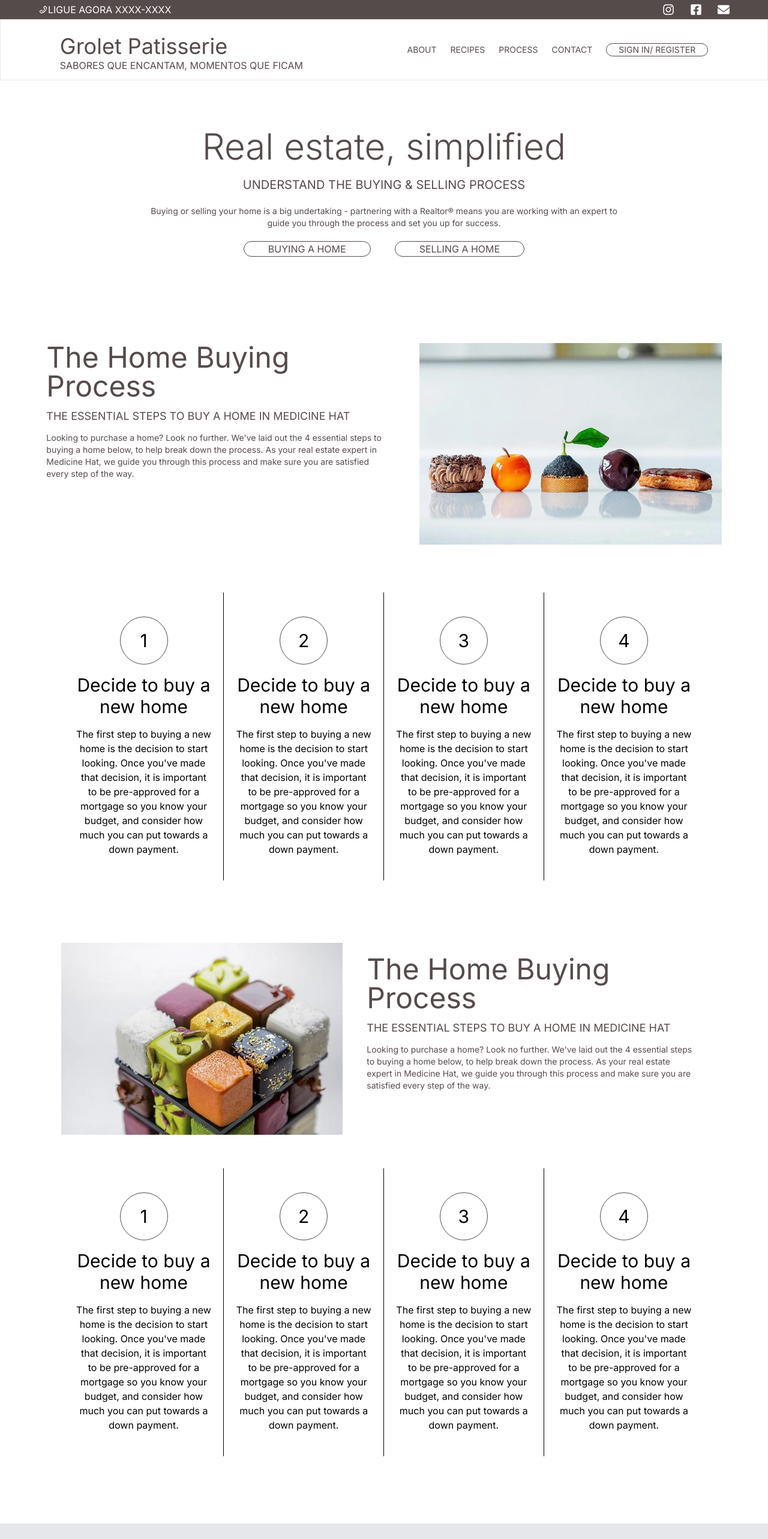
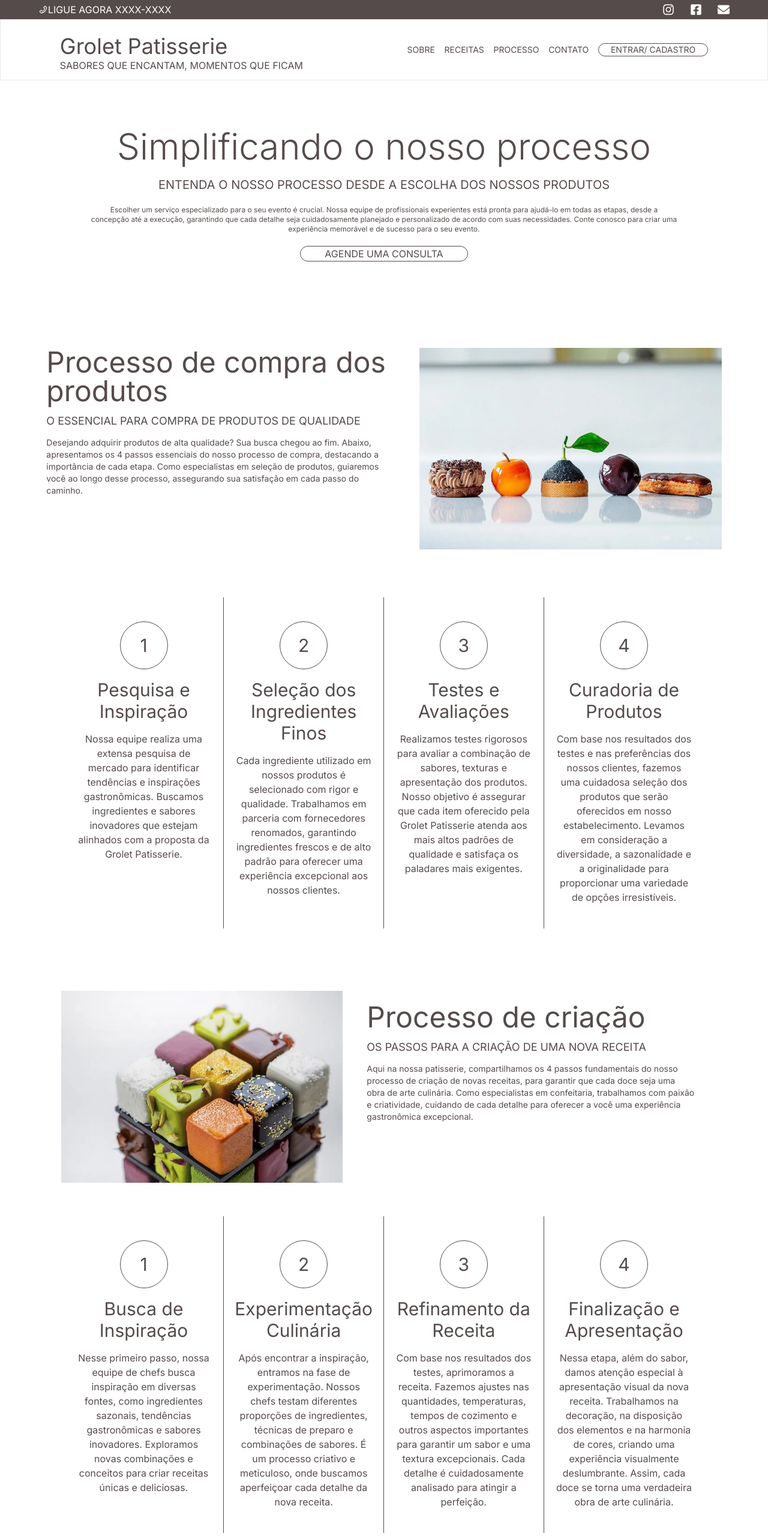
Before and after one commit to JhonatasAnicezio/Grolet_Patisserie, a Next.js app: page /process in a window 1280 px wide. Shown: the top 2566 px of the page at 60% size. Built offline with nearby package versions, Linux system fonts and the light colour scheme.

Commit message:
feat: add new copy

```diff
--- a/src/app/about/page.tsx
+++ b/src/app/about/page.tsx
@@ -4,11 +4,11 @@ export default function About() {
       <div className="flex py-16 w-11/12 justify-evenly">
         <img className="w-2/5 pt-10 h-96" src="/masterclass.webp" alt="Descrição da imagem" />
         <div className="flex flex-col w-2/5 gap-5">
-          <h1 className="text-5xl">Your real estate partners</h1>
-          <h3>ABOUT CATHIE AND CARLY</h3>
-          <div className="flex flex-col gap-2">
-            <p className="text-sm">Mother-Daughter team Cathie and Carly share a passion for real estate. Cathie has been a licensed Realtor® in the City of Medicine Hat and surrounding areas since 2003. Carly joined her as a licensed Realtor® in 2022 to extend their reliable and professional services.</p>
-            <p className="text-sm">Buying a home is a big undertaking - we use our experience to guide you through the real estate process and ensure every detail is accounted for. As your trusted real estate partners, we'll work to find your dream home and make the process easy to understand. Whether you’re new to Medicine Hat, or already a part of our community, get in touch to see how we can help with all your real estate needs.</p>
+          <h1 className="text-6xl">Nossos confeiteros</h1>
+          <h3>SOBRE CEDRIC E SEU TIME DE CONFEITEIROS</h3>
+          <div className="flex flex-col gap-2 text-xs">
+            <p>Cedric Grolet lidera uma equipe de talentosos chefs confeiteiros apaixonados por criar obras-primas gastronômicas. Com habilidades e expertise únicas, cada membro da equipe contribui para a excelência e originalidade das criações da Grolet Patisserie. Dos habilidosos padeiros aos especialistas em decoração, cada um desempenha um papel fundamental na entrega de produtos que encantam os paladares e os olhos dos clientes.</p>
+            <p>O time da Grolet Patisserie compartilha um compromisso com a inovação e a busca contínua pela excelência. Eles estão sempre atualizados com as últimas tendências e técnicas no mundo da confeitaria, permitindo que criem sobremesas incríveis e exclusivas. Com trabalho em equipe, criatividade e atenção meticulosa aos detalhes, o time da Grolet Patisserie está dedicado a proporcionar uma experiência gastronômica excepcional para seus clientes, transformando cada doce em uma verdadeira obra de arte.</p>
           </div>
         </div>
       </div>
@@ -20,17 +20,17 @@ export default function About() {
         </div>
       </div>
       <div className="flex flex-col p-16 gap-2 items-center text-center bg-white">
-        <h2 className="text-5xl font-light">Expertise in the Medicine Hat Market</h2>
-        <h3 className="text-xl">LET US HELP YOU REACH YOUR REAL ESTATE GOALS</h3>
-        <p className="text-sm px-32">Whether you are buying for the first time, or downsizing for retirement, our years of experience in the Medicine Hat real estate market have given us a wealth of knowledge about all kinds of real estate needs.</p>
-        <div className="flex text-black text-3xl py-10 w-5/6">
-          <p className="border-r py-10 px-5 border-black">Moving to Medicine Hat</p>
-          <p className="border-r py-10 px-5 border-black">First Time Buyers</p>
-          <p className="border-r py-10 px-5 border-black">Downsizing for Retirement</p>
-          <p className="py-10 px-5">Finding your Dream Home</p>
+        <h2 className="text-5xl font-light">Expertise no mundo Gastronômico</h2>
+        <h3 className="text-xl">DEIXE-NOS AJUDAR VOCÊ A ALCANÇAR SEUS OBJETIVOS GASTRONÔMICOS</h3>
+        <p className="text-sm px-32">Com uma equipe de renomados chefs confeiteiros liderada por Cedric Grolet, garantimos oferecer uma experiência única e deliciosa. Nossa expertise nos permite criar doces e bolos personalizados para todas as ocasiões, tornando seus momentos especiais ainda mais saborosos.</p>
+        <div className="flex text-black text-xl py-10 w-5/6">
+          <p className="border-r py-10 px-5 border-black">Descubra a Delícia da Grolet Patisserie</p>
+          <p className="border-r py-10 px-5 border-black">Saboreie Nossas Delícias pela Primeira Vez</p>
+          <p className="border-r py-10 px-5 border-black">Uma Experiência Deliciosa para Cada Ocasião</p>
+          <p className="py-10 px-5">Encante-se com os Doces dos Seus Sonhos na Grolet Patisserie</p>
         </div>
         <button className="bg-brown-color text-white rounded-full py-0.5 px-20">
-          LEARN MORE ABOUT OUR PROCESS
+          SAIBA MAIS SOBRE NOSSO PROCESSO
         </button>
       </div>
     </main>
--- a/src/app/process/page.tsx
+++ b/src/app/process/page.tsx
@@ -2,76 +2,71 @@ export default function Process() {
   return (
     <main className="flex flex-col text-brown-color items-center justify-center">
       <div className="flex flex-col gap-5 py-20 items-center text-center w-5/6 ">
-        <h1 className="text-6xl font-light">Real estate, simplified</h1>
-        <h2 className="text-xl">UNDERSTAND THE BUYING & SELLING PROCESS</h2>
-        <p className="text-sm w-3/4">Buying or selling your home is a big undertaking - partnering with a Realtor® means you are working with an expert to guide you through the process and set you up for success.</p>
-        <div className="flex gap-10">
-          <button className="px-10 rounded-full border border-brown-color">
-            BUYING A HOME
-          </button>
-          <button className="px-10 rounded-full border border-brown-color">
-            SELLING A HOME
-          </button>
-        </div>
+        <h1 className="text-6xl font-light">Simplificando o nosso processo</h1>
+        <h2 className="text-xl">ENTENDA O NOSSO PROCESSO DESDE A ESCOLHA DOS NOSSOS PRODUTOS</h2>
+        <p className="text-xs w-11/12">Escolher um serviço especializado para o seu evento é crucial. Nossa equipe de profissionais experientes está pronta para ajudá-lo em todas as etapas, desde a concepção até a execução, garantindo que cada detalhe seja cuidadosamente planejado e personalizado de acordo com suas necessidades. Conte conosco para criar uma experiência memorável e de sucesso para o seu evento.</p>
+        <button className="px-10 rounded-full border border-brown-color">
+          AGENDE UMA CONSULTA
+        </button>
       </div>
       <div className="flex py-10 w-11/12">
         <div className="flex flex-col p-6 gap-3">
-          <h2 className="text-5xl">The Home Buying Process</h2>
-          <h3 className="text-lg">THE ESSENTIAL STEPS TO BUY A HOME IN MEDICINE HAT</h3>
-          <p className="text-sm">Looking to purchase a home? Look no further. We've laid out the 4 essential steps to buying a home below, to help break down the process. As your real estate expert in Medicine Hat, we guide you through this process and make sure you are satisfied every step of the way.</p>
+          <h2 className="text-5xl">Processo de compra dos produtos</h2>
+          <h3 className="text-lg">O ESSENCIAL PARA COMPRA DE PRODUTOS DE QUALIDADE</h3>
+          <p className="text-sm">Desejando adquirir produtos de alta qualidade? Sua busca chegou ao fim. Abaixo, apresentamos os 4 passos essenciais do nosso processo de compra, destacando a importância de cada etapa. Como especialistas em seleção de produtos, guiaremos você ao longo desse processo, assegurando sua satisfação em cada passo do caminho.</p>
         </div>
         <img className="w-1/2 h-96 p-6" src="/kends-patisserie.webp" alt="Descrição da imagem" />
       </div>
-      <div className="flex text-black text-3xl pt-4 pb-16 w-5/6">
-        <div className="flex flex-col gap-4 items-center text-center border-r py-10 w-1/4 px-5 border-black">
+      <div className="flex text-3xl pt-4 pb-16 w-5/6">
+        <div className="flex flex-col gap-4 items-center text-center border-r py-10 w-1/4 px-5 border-brown-color">
           <h2 className="flex items-center justify-center text-3xl rounded-full h-20 w-20 border border-brown-color">1</h2>
-          <h3>Decide to buy a new home</h3>
-          <p className="text-base">The first step to buying a new home is the decision to start looking. Once you've made that decision, it is important to be pre-approved for a mortgage so you know your budget, and consider how much you can put towards a down payment.</p>
+          <h3>Pesquisa e Inspiração</h3>
+          <p className="text-base">Nossa equipe realiza uma extensa pesquisa de mercado para identificar tendências e inspirações gastronômicas. Buscamos ingredientes e sabores inovadores que estejam alinhados com a proposta da Grolet Patisserie.</p>
         </div>
-        <div className="flex flex-col gap-4 items-center text-center border-r py-10 w-1/4 px-5 border-black">
+        <div className="flex flex-col gap-4 items-center text-center border-r py-10 w-1/4 px-5 border-brown-color">
           <h2 className="flex items-center justify-center text-3xl rounded-full h-20 w-20 border border-brown-color">2</h2>
-          <h3>Decide to buy a new home</h3>
-          <p className="text-base">The first step to buying a new home is the decision to start looking. Once you've made that decision, it is important to be pre-approved for a mortgage so you know your budget, and consider how much you can put towards a down payment.</p>
+          <h3>Seleção dos Ingredientes Finos</h3>
+          <p className="text-base">Cada ingrediente utilizado em nossos produtos é selecionado com rigor e qualidade. Trabalhamos em parceria com fornecedores renomados, garantindo ingredientes frescos e de alto padrão para oferecer uma experiência excepcional aos nossos clientes.</p>
         </div>
-        <div className="flex flex-col gap-4 items-center text-center border-r py-10 w-1/4 px-5 border-black">
+        <div className="flex flex-col gap-4 items-center text-center border-r py-10 w-1/4 px-5 border-brown-color">
           <h2 className="flex items-center justify-center text-3xl rounded-full h-20 w-20 border border-brown-color">3</h2>
-          <h3>Decide to buy a new home</h3>
-          <p className="text-base">The first step to buying a new home is the decision to start looking. Once you've made that decision, it is important to be pre-approved for a mortgage so you know your budget, and consider how much you can put towards a down payment.</p>
+          <h3>Testes e Avaliações</h3>
+          <p className="text-base">Realizamos testes rigorosos para avaliar a combinação de sabores, texturas e apresentação dos produtos. Nosso objetivo é assegurar que cada item oferecido pela Grolet Patisserie atenda aos mais altos padrões de qualidade e satisfaça os paladares mais exigentes.</p>
         </div>
         <div className="flex flex-col gap-4 items-center text-center py-10 w-1/4 px-5">
           <h2 className="flex items-center justify-center text-3xl rounded-full h-20 w-20 border border-brown-color">4</h2>
-          <h3>Decide to buy a new home</h3>
-          <p className="text-base">The first step to buying a new home is the decision to start looking. Once you've made that decision, it is important to be pre-approved for a mortgage so you know your budget, and consider how much you can put towards a down payment.</p>
+          <h3>Curadoria de Produtos</h3>
+          <p className="text-base">Com base nos resultados dos testes e nas preferências dos nossos clientes, fazemos uma cuidadosa seleção dos produtos que serão oferecidos em nosso estabelecimento. Levamos em consideração a diversidade, a sazonalidade e a originalidade para proporcionar uma variedade de opções irresistíveis.</p>
         </div>
       </div>
       <div className="flex justify-center py-10 gap-5 w-11/12">
         <div className="w-2/5 h-80 bg-cover" style={{ backgroundImage: "url('/bolo-cubo-magico.webp')" }}/>
         <div className="flex flex-col w-1/2 p-5 gap-3">
-          <h2 className="text-5xl">The Home Buying Process</h2>
-          <h3 className="text-lg">THE ESSENTIAL STEPS TO BUY A HOME IN MEDICINE HAT</h3>
-          <p className="text-sm">Looking to purchase a home? Look no further. We've laid out the 4 essential steps to buying a home below, to help break down the process. As your real estate expert in Medicine Hat, we guide you through this process and make sure you are satisfied every step of the way.</p>
+          <h2 className="text-5xl">Processo de criação</h2>
+          <h3 className="text-lg">OS PASSOS PARA A CRIAÇÃO DE UMA NOVA RECEITA</h3>
+          <p className="text-sm">Aqui na nossa patisserie, compartilhamos os 4 passos fundamentais do nosso processo de criação de novas receitas, para garantir que cada doce seja uma obra de arte culinária. Como especialistas em confeitaria, trabalhamos com paixão e criatividade, cuidando de cada detalhe para oferecer a você uma experiência gastronômica excepcional.</p>
         </div>
       </div>
-      <div className="flex text-black text-3xl pt-4 pb-28 w-5/6">
-        <div className="flex flex-col gap-4 items-center text-center border-r py-10 w-1/4 px-5 border-black">
+      <div className="flex text-3xl pt-4 pb-28 w-5/6">
+        <div className="flex flex-col gap-4 items-center text-center border-r py-10 w-1/4 px-5 border-brown-color">
           <h2 className="flex items-center justify-center text-3xl rounded-full h-20 w-20 border border-brown-color">1</h2>
-          <h3>Decide to buy a new home</h3>
-          <p className="text-base">The first step to buying a new home is the decision to start looking. Once you've made that decision, it is important to be pre-approved for a mortgage so you know your budget, and consider how much you can put towards a down payment.</p>
+          <h3>Busca de Inspiração</h3>
+          <p className="text-base">Nesse primeiro passo, nossa equipe de chefs busca inspiração em diversas fontes, como ingredientes sazonais, tendências gastronômicas e sabores inovadores. Exploramos novas combinações e conceitos para criar receitas únicas e deliciosas.</p>
         </div>
-        <div className="flex flex-col gap-4 items-center text-center border-r py-10 w-1/4 px-5 border-black">
+        <div className="flex flex-col gap-4 items-center text-center border-r py-10 w-1/4 px-5 border-brown-color">
           <h2 className="flex items-center justify-center text-3xl rounded-full h-20 w-20 border border-brown-color">2</h2>
-          <h3>Decide to buy a new home</h3>
-          <p className="text-base">The first step to buying a new home is the decision to start looking. Once you've made that decision, it is important to be pre-approved for a mortgage so you know your budget, and consider how much you can put towards a down payment.</p>
+          <h3>Experimentação Culinária</h3>
+          <p className="text-base">Após encontrar a inspiração, entramos na fase de experimentação. Nossos chefs testam diferentes proporções de ingredientes, técnicas de preparo e combinações de sabores. É um processo criativo e meticuloso, onde buscamos aperfeiçoar cada detalhe da nova receita.</p>
         </div>
-        <div className="flex flex-col gap-4 items-center text-center border-r py-10 w-1/4 px-5 border-black">
+        <div className="flex flex-col gap-4 items-center text-center border-r py-10 w-1/4 px-5 border-brown-color">
           <h2 className="flex items-center justify-center text-3xl rounded-full h-20 w-20 border border-brown-color">3</h2>
-          <h3>Decide to buy a new home</h3>
-          <p className="text-base">The first step to buying a new home is the decision to start looking. Once you've made that decision, it is important to be pre-approved for a mortgage so you know your budget, and consider how much you can put towards a down payment.</p>
+          <h3>Refinamento da Receita</h3>
+          <p className="text-base">Com base nos resultados dos testes, aprimoramos a receita. Fazemos ajustes nas quantidades, temperaturas, tempos de cozimento e outros aspectos importantes para garantir um sabor e uma textura excepcionais. Cada detalhe é cuidadosamente analisado para atingir a perfeição.</p>
         </div>
         <div className="flex flex-col gap-4 items-center text-center py-10 w-1/4 px-5">
           <h2 className="flex items-center justify-center text-3xl rounded-full h-20 w-20 border border-brown-color">4</h2>
-          <h3>Decide to buy a new home</h3>
-          <p className="text-base">The first step to buying a new home is the decision to start looking. Once you've made that decision, it is important to be pre-approved for a mortgage so you know your budget, and consider how much you can put towards a down payment.</p>
+          <h3>Finalização e Apresentação</h3>
+          <p className="text-base">Nessa etapa, além do sabor, damos atenção especial à apresentação visual da nova receita. Trabalhamos na decoração, na disposição dos elementos e na harmonia de cores, criando uma experiência visualmente deslumbrante. Assim, cada doce se torna uma verdadeira obra de arte culinária.</p>
         </div>
       </div>
     </main>
--- a/src/components/Footer/index.tsx
+++ b/src/components/Footer/index.tsx
@@ -2,13 +2,13 @@ import { BsFillTelephoneFill, BsFillEnvelopeFill, BsFacebook, BsInstagram } from
 
 export function Footer() {
   return (
-    <footer className="flex flex-col items-center relative">
+    <footer className="flex flex-col items-center text-brown-color relative">
       <div className="flex justify-center p-24 bg-gray-200 h-banner">
         <div className="flex flex-col gap-8 items-start p-8">
-          <h2 className="text-4xl w-full py-3 border-b border-brown-color">Dedicated to our clients</h2>
+          <h2 className="text-4xl w-full py-3 border-b border-brown-color">Dedicado aos nossos clientes</h2>
           <p className="text-sm font-normal">Como uma patisserie dedicada em criar experiências únicas, estamos comprometidos em fornecer a você, nosso cliente, resultados deliciosos e surpreendentes. Temos orgulho em trabalhar de perto com nossos clientes para entender suas preferências e necessidades culinárias, entregando resultados saborosos em cada criação.</p>
           <button className="px-10 py-1 rounded-full text-sm bg-brown-color text-white">
-            LEARN MORE ABOUT OUR TEAM
+            SAIBA MAIS SOBRE NOSSA EQUIPE
           </button>
         </div>
         <img src="/cedric-dedicated.webp" className="w-96 h-80" />
@@ -19,13 +19,13 @@ export function Footer() {
           <p>SABORES QUE ENCANTAM , MOMENTOS QUE FICAM</p>
         </div>
         <div className="flex gap-5 p-5">
-          <p>Cathie Catalano Realtor® and Carly Catalano Morin Realtor® are licensed Realtors in Medicine Hat, fully committed to providing reliable and professional service to clients buying and selling homes. If you are new to Medicine Hat or an existing resident, contact Cathie and Carly for all your real estate needs.</p>
+          <p>GroletPatisserie®  é uma patisserie de renome, oferecendo criações únicas e saborosas. Com um compromisso total com a excelência, estamos prontos para atender às suas necessidades de confeitaria. Seja você um apaixonado por doces ou um conhecedor exigente, conte com a GroletPatisserie®  para uma experiência gastronômica inesquecível.</p>
           <nav className="flex flex-col gap-2">
             <p className="border-b border-white">HOME</p>
-            <p className="border-b border-white">ABOUT</p>
-            <p className="border-b border-white">PROCESS</p>
-            <p className="border-b border-white">LISTINGS</p>
-            <p className="border-b border-white">CONTACT</p>
+            <p className="border-b border-white">SOBRE</p>
+            <p className="border-b border-white">PROCESSO</p>
+            <p className="border-b border-white">RECEITAS</p>
+            <p className="border-b border-white">CONTATO</p>
           </nav>
           <ul className="flex flex-col">
             <li className="flex p-1 gap-1 items-center"><BsFillTelephoneFill />+55 (16)99305-2849</li>
@@ -39,8 +39,8 @@ export function Footer() {
         <h3 className="text-3xl">Nós estamos aqui para te ajudar</h3>
         <p className="text-center  text-sm">Para garantir a comodidade de nossos clientes, a Grolet Patisserie disponibiliza um serviço de entrega ágil e eficiente em toda a cidade, com horários flexíveis e o cuidado necessário para que nossas delícias cheguem até você com a qualidade e o frescor que merece.</p>
         <div className="flex w-full justify-around">
-          <button className="text-xs rounded-full py-1 px-32 border border-brown-color">
-            MY PROCESS
+          <button className="text-xs rounded-full py-1 px-28 border border-brown-color">
+            NOSSO PROCESSO
           </button>
           <button className="text-xs rounded-full py-1 px-20 border border-brown-color">
             AGENDE UMA CONSULTA GRATIS
--- a/src/components/Header/index.tsx
+++ b/src/components/Header/index.tsx
@@ -19,12 +19,12 @@ export function Header() {
           <h2>SABORES QUE ENCANTAM, MOMENTOS QUE FICAM</h2>
         </Link>
         <nav className="flex w-2/5 justify-between items-center text-sm">
-          <Link href='/about'>ABOUT</Link>
-          <Link href='/recipes'>RECIPES</Link>
-          <Link href='/process'>PROCESS</Link>
-          <Link href='/contact'>CONTACT</Link>
+          <Link href='/about'>SOBRE</Link>
+          <Link href='/recipes'>RECEITAS</Link>
+          <Link href='/process'>PROCESSO</Link>
+          <Link href='/contact'>CONTATO</Link>
           <button className="rounded-full px-5 border border-brown-color">
-            SIGN IN/ REGISTER
+            ENTRAR/ CADASTRO
           </button>
         </nav>
       </div>
```
Also changed, not shown: src/app/page.tsx (+4 -4 lines), public/cedric-grolet.webp (added), public/frutas.webp (added).
